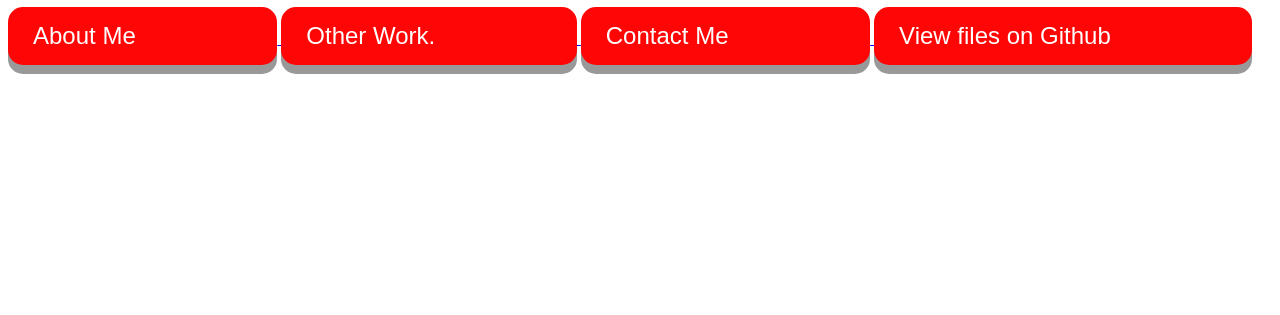
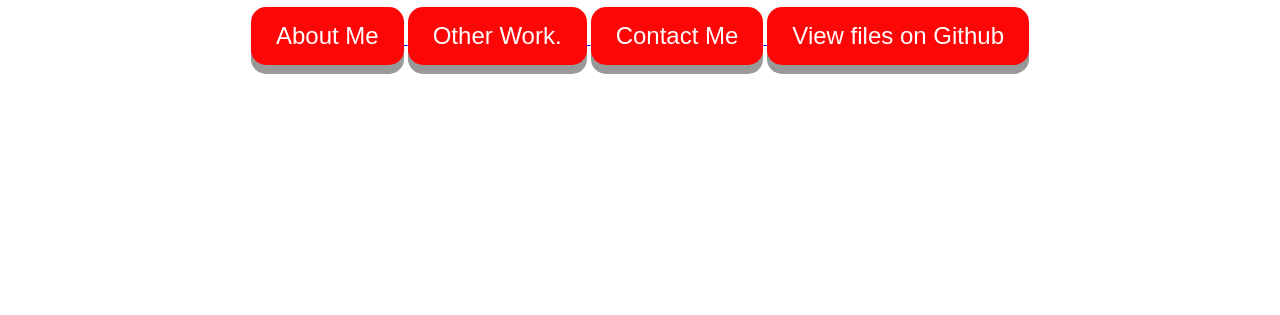
Before and after one commit to AlexYuriaan/CS-Website, a plain HTML site: page index.html in a window 1280 px wide. Shown: the part 485-800 px from the top of the page. Drawn offline with Linux system fonts and the light colour scheme.

Commit message:
style changes.

```diff
--- a/aboutstyle.css
+++ b/aboutstyle.css
@@ -21,7 +21,6 @@ p {
 }
 button{
     display: inline-block;
-    padding: 15px 25px;
     padding-right: 15%;
     font-size: 24px;
     cursor: pointer;
--- a/index.html
+++ b/index.html
@@ -9,7 +9,7 @@
 
 <center><img src="myface.jpg" width="300"> <br>
 <center><color="white"><h1>Hello my name is Alex.</h1> </color> </center></center>
-<a href="aboutme.html">
+<center><a href="aboutme.html">
 <button type="button" onclick="onClickPage11" <h2>About Me</h2>
 </button>
 </a>
@@ -26,7 +26,7 @@
     <button type="button" onclick="onClickPage11" <h2>View files on Github</h2>
     </button>
     </a>
-
+</center>
 
 </body>
 </html>
--- a/style.css
+++ b/style.css
@@ -3,7 +3,6 @@
 button{
     display: inline-block;
     padding: 15px 25px;
-    padding-right: 11.2%;
     font-size: 24px;
     cursor: pointer;
     text-align: center;
```
